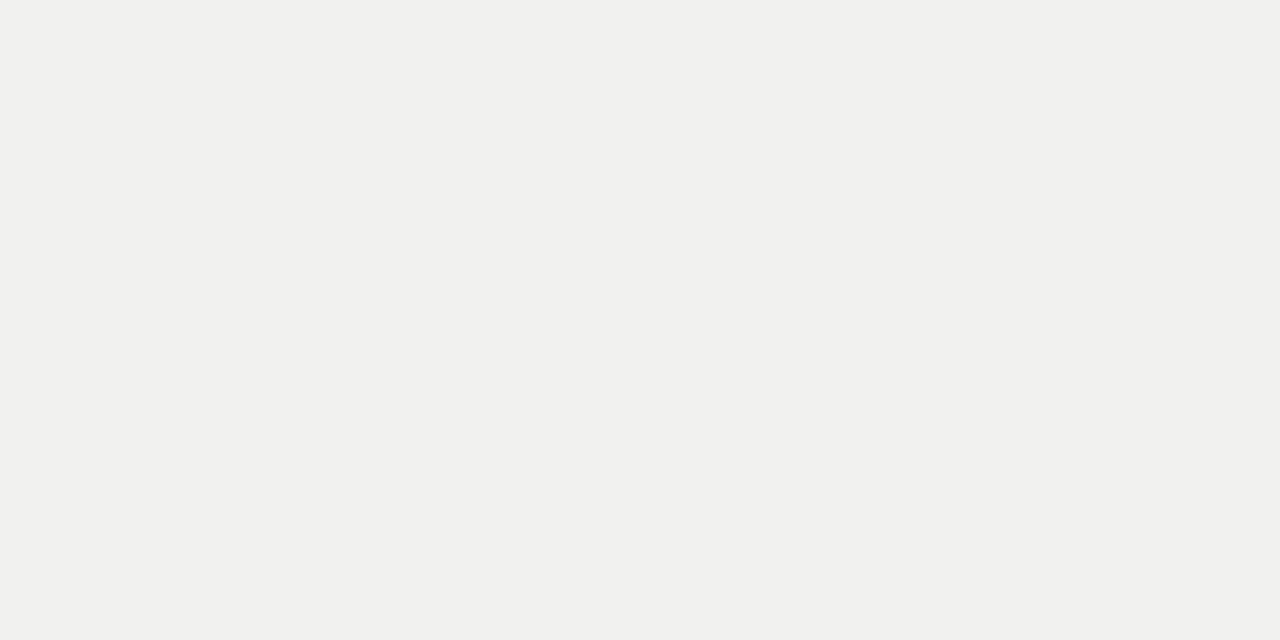
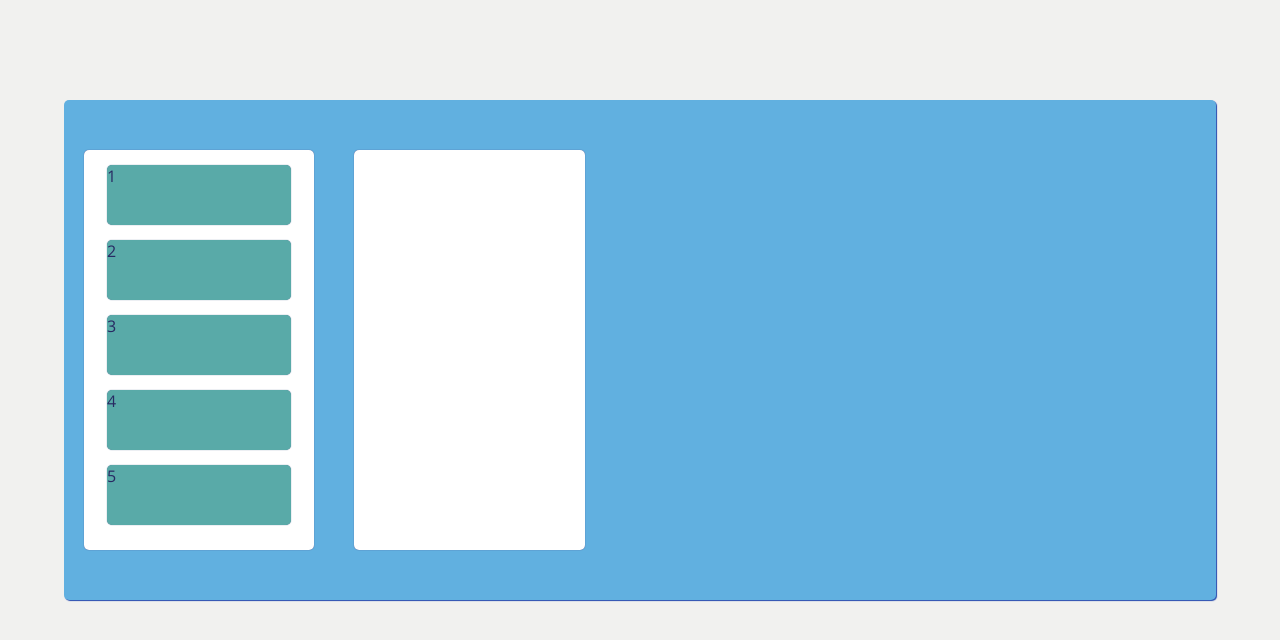
Before and after one commit to fbenavides/drag-drop-jquery-demo, a plain HTML site: page index.html in a window 1280 px wide. Drawn offline with nearby package versions, Linux system fonts and the light colour scheme; files that its build step writes are made by us from their sources.

Commit message:
Drag y drop incorporado

```diff
--- a/css/style.less
+++ b/css/style.less
@@ -40,3 +40,52 @@ body{
 	background: @colorFondo;
 	font-family: OpenSans, Helvetica, Arial, sans-serif;
 }
+
+.container{
+	width: 90%;
+	height: 500px;
+	background-color: #61B0E0;
+	margin: auto;
+	margin-top: 100px;
+	.redondear(5px);
+	box-shadow: 1px 1px 1px #244AAE;
+}
+
+.caja{
+	height: 400px;
+	width: 20%;
+	background-color: #FFFFFF;
+	.redondear(5px);
+	box-shadow: 0px 0px 1px #463674;
+	float: left;
+	margin-left: 20px;
+	margin-right: 20px;
+	margin-top: 50px;
+}
+
+.cajita{
+	height: 60px;
+	width: 80%;
+	background-color: #59AAA8;
+	box-shadow: 0px 0px 1px #3F5F85;
+	margin: auto;
+	margin-top: 15px;
+	.redondear(5px);
+	padding: auto;
+	&:active{
+		box-shadow: 0px 0px 3px #3F5F85;
+
+		transform:rotate(1deg);
+		-ms-transform:rotate(1deg); /* IE 9 */
+		-webkit-transform:rotate(1deg); /* Safari and Chrome */
+		-moz-transform:rotate(1deg); /* Firefox */
+	}
+}
+
+.textoCajita{
+	color: #282962;
+}
+
+.hoverDrop{
+	background-color: #3E96CA;
+}
--- a/index.html
+++ b/index.html
@@ -5,19 +5,33 @@
 	<meta name="viewport" content="width=device-width, initial-scale=1.0">
 	<title>Demo Drag and Drop</title>
 	<link rel="stylesheet" href="css/normalize.css">
-	<link rel="stylesheet" href="css/index.css">
+	<link rel="stylesheet" href="css/style.css">
 </head>
 
 <body>
 
-	<div id="container">
+	<div class="container">
+		<div class="caja containerA">
+			<div class="cajita"><span class="textoCajita">1</span></div>
+			<div class="cajita"><span class="textoCajita">2</span></div>
+			<div class="cajita"><span class="textoCajita">3</span></div>
+			<div class="cajita"><span class="textoCajita">4</span></div>
+			<div class="cajita"><span class="textoCajita">5</span></div>
+		</div>
+		<div class="caja containerB">
 
+		</div>
 	</div>
 
 
 	<script type="text/javascript" src="http://code.jquery.com/jquery-1.9.1.js"></script>
 	<script type="text/javascript" src="http://code.jquery.com/ui/1.10.3/jquery-ui.js"></script>
-
+	<script type="text/javascript">
+		$(document).ready(function(){
+			$(".caja").droppable({ hoverClass: "hoverDrop" });
+			$(".cajita").draggable({ containment: ".container" });
+		});
+	</script>
 </body>
 
 </html>
```
Also changed, not shown: css/style.css.
